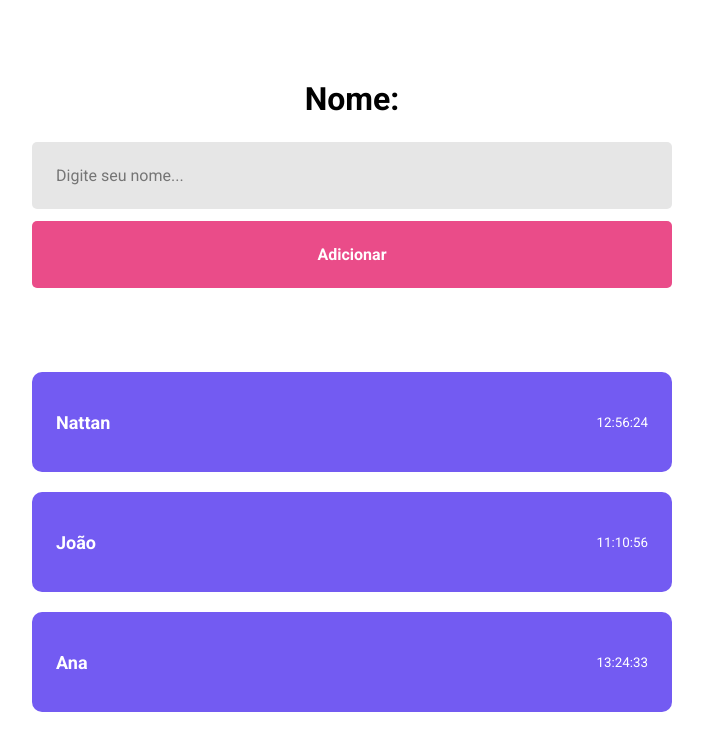
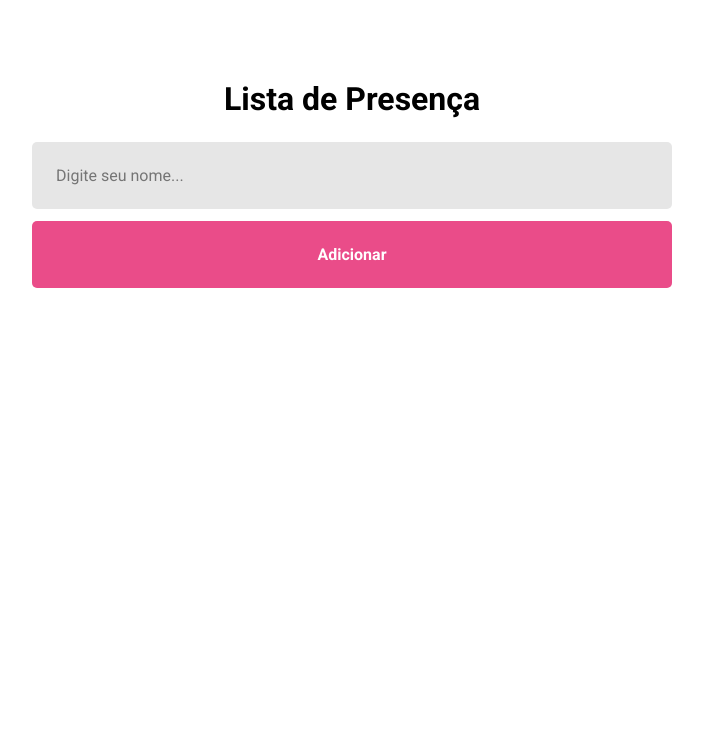
Before and after one commit to NattanSilva/Curso-Rect, a React (Vite) app: page / in a window 1280 px wide. Shown: the top 750 px of the page, without its empty margins (288-991 px from the left). Built offline with nearby package versions, Linux system fonts and the light colour scheme.

Commit message:
Add: Imutabilidade, atualizacao de estado

```diff
--- a/src/pages/Home/index.jsx
+++ b/src/pages/Home/index.jsx
@@ -4,11 +4,25 @@
 
 function Home() {
   const [studentName, setStudentName] = useState("");
+  const [students, setStudents] =  useState([]);
+
+  function handleAddStudent() {
+    const newStudent = {
+      name: studentName,
+      time: new Date().toLocaleTimeString("pt-br",{
+        hour: "2-digit",
+        minute: "2-digit",
+        second: "2-digit"
+      })
+    }
+
+    setStudents(prevState => [...prevState ,newStudent]);
+  }
 
   return (
     // fragment //
     <div className="container">
-      <h1>Nome: {studentName}</h1>
+      <h1>Lista de Presença</h1>
       <input
         type="text"
         name="nome"
@@ -16,11 +30,13 @@
         placeholder="Digite seu nome..."
         onChange={e => setStudentName(e.target.value)}
       />
-      <button type="button">Adicionar</button>
+      <button type="button" onClick={handleAddStudent}>
+        Adicionar
+        </button>
 
-      <Card name="Nattan" time="12:56:24"/>
-      <Card name="João" time="11:10:56"/>
-      <Card name="Ana" time="13:24:33"/>
+      {
+        students.map(student => <Card name={student.name} time={student.time}/>)
+      }
     </div>
   )
 }
```
